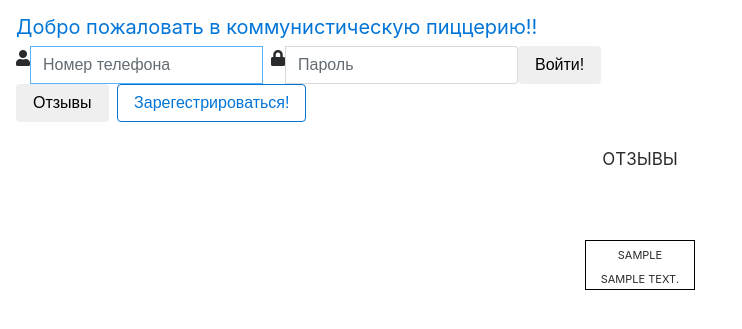
After one commit to LittleMoon215/yumpizza, a Django app: page /feedback in a window 1280 px wide. The commit adds this page. Shown: the top 329 px of the page, without its empty margins (0-742 px from the left). Run offline with Django 3.2, Linux system fonts and the light colour scheme; tables that the repository leaves empty hold one stand-in row (values such as "Sample post"); some libraries are stand-ins or nearby versions.

Commit message:
Добавлены отзывы. Запрещены иные символы в номере телефона

```diff
--- a/onlinepizzas/models.py
+++ b/onlinepizzas/models.py
@@ -159,7 +159,7 @@ class FeedBack(models.Model):
     user = models.ForeignKey(User, on_delete=models.CASCADE)
 
     def __str__(self):
-        return self.user
+        return str(self.user)
 
 
 class Product(models.Model):
--- /dev/null
+++ b/onlinepizzas/templates/feedback.html
@@ -0,0 +1,24 @@
+
+{% extends "layout.html" %}
+
+{% block body %}
+<div class="container text-center" style="font-variant-caps: all-small-caps;">
+    <div style="padding-bottom: 15px;font-size: x-large">Отзывы</div>
+    <table>
+                <tbody>
+                    {% for feedback,vals in feedbacks.items %}
+                        <tr>
+                            <td>
+                                <a>{{feedback}}</a><br>
+                                <a>{{vals.text}}</a>
+                            </td>
+                        </tr>
+                    {% endfor %}
+                </tbody>
+    </table>
+    <div>
+
+    </div>
+</div>
+
+{% endblock %}
--- a/onlinepizzas/templates/layout.html
+++ b/onlinepizzas/templates/layout.html
@@ -2,7 +2,7 @@
 <html lang="en">
 <head>
     <title>
-        YUM Pizzas
+        Вкусная пицца
     </title>
     <link rel="stylesheet" href="https://maxcdn.bootstrapcdn.com/bootstrap/4.0.0-beta.3/css/bootstrap.min.css">
     <link rel="stylesheet" type="text/css"
@@ -24,6 +24,9 @@
         table{
             font-variant-caps: all-small-caps;
             margin: 50px auto auto auto;
+
+        }
+        .fb_btn{
 
         }
     </style>
@@ -66,11 +69,15 @@
                 <button class="btn ml-1 my-xl-0 my-2" type="button" title="All orders">Заказы</i>
                 </button>
             </a>
+            <a href="{% url "feedback_view" %}">
+                <button class="btn mx-1 my-xl-0 my-2" type="button">Отзывы</button>
+            </a>
             </div>
     </div>
 {% else %}
     <div class="navbar sticky-top navbar-dark bg-dark">
         <a class="navbar-brand" href="/">Добро пожаловать в коммунистическую пиццерию!!</a>
+
         <form class="form-inline my-2 my-lg-0" action="{% url "login_view" %}" autocomplete="off" method="POST">
             {% csrf_token %}
             <div class="col-auto pl-0">
@@ -78,7 +85,7 @@
                     <div class="input-group-prepend">
                         <div class="input-group-text "><i class="fa fa-user"></i></div>
                     </div>
-                    <input type="text" class="form-control my-2 my-sm-0 mr-2" value="" placeholder="Номер телефона" name="number" autofocus maxlength="254" required id="id_number">
+                    <input type="text" class="form-control my-2 my-sm-0 mr-2" value="" placeholder="Номер телефона" name="number" required pattern="[0-9]*" autofocus maxlength="254" required id="id_number">
                     <div class="input-group-prepend">
                         <div class="input-group-text"><i class="fa fa-lock"></i></div>
                     </div>
@@ -88,10 +95,17 @@
             <div class="col-auto pl-0 pr-0">
                 <button class="btn btn-outline-light my-2 my-sm-0 mr-2" type="submit">Войти!</button>
             </div>
+
         </form>
-        <a href="{% url "register_view" %}">
-            <button class="btn btn-outline-primary mx-1 my-xl-0 my-2">Зарегестрироваться!</button>
-        </a>
+        <form>
+            <a href="{% url "feedback_view" %}">
+                <button class="btn" type="button">Отзывы</button>
+            </a>
+            <a href="{% url "register_view" %}">
+                <button class="btn btn-outline-primary mx-1 my-xl-0 my-2" type="button">Зарегестрироваться!</button>
+            </a>
+        </form>
+
     </div>
 {% endif %}
 </div>
--- a/onlinepizzas/urls.py
+++ b/onlinepizzas/urls.py
@@ -10,5 +10,6 @@ urlpatterns = [
     path("confirm_order", views.confirm_order, name="confirm_order"),
     path("order", views.place_order, name="place_order"),
     path("my_orders", views.user_orders_view, name="user_orders_view"),
-    path("logout", views.logout_view, name="logout_view")
+    path("logout", views.logout_view, name="logout_view"),
+    path("feedback", views.feedback_view, name="feedback_view")
 ]
--- a/onlinepizzas/views.py
+++ b/onlinepizzas/views.py
@@ -150,3 +150,13 @@ def user_orders_view(request):
 
     context = {"orders": my_orders}
     return render(request, 'my_orders.html', context)
+
+
+#@login_required
+def feedback_view(request):
+    feedbacks = FeedBack.objects.all()
+    feedback_list = {}
+    for item in feedbacks:
+        feedback_list[f"{item.user.first_name}"] = {"text": item.text}
+    context = {"feedbacks": feedback_list}
+    return render(request, 'feedback.html', context)
```
Also changed, not shown: onlinepizzas/forms.py (+13 -1 lines).
